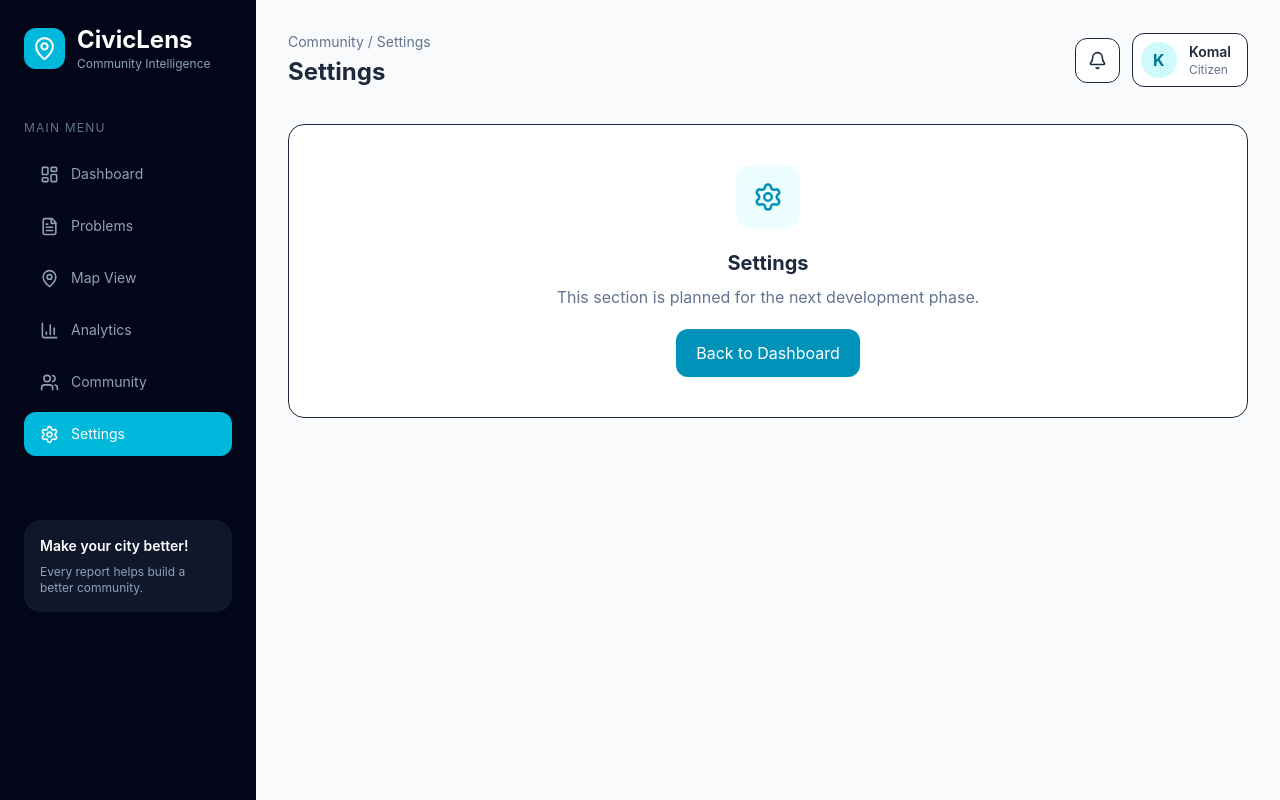
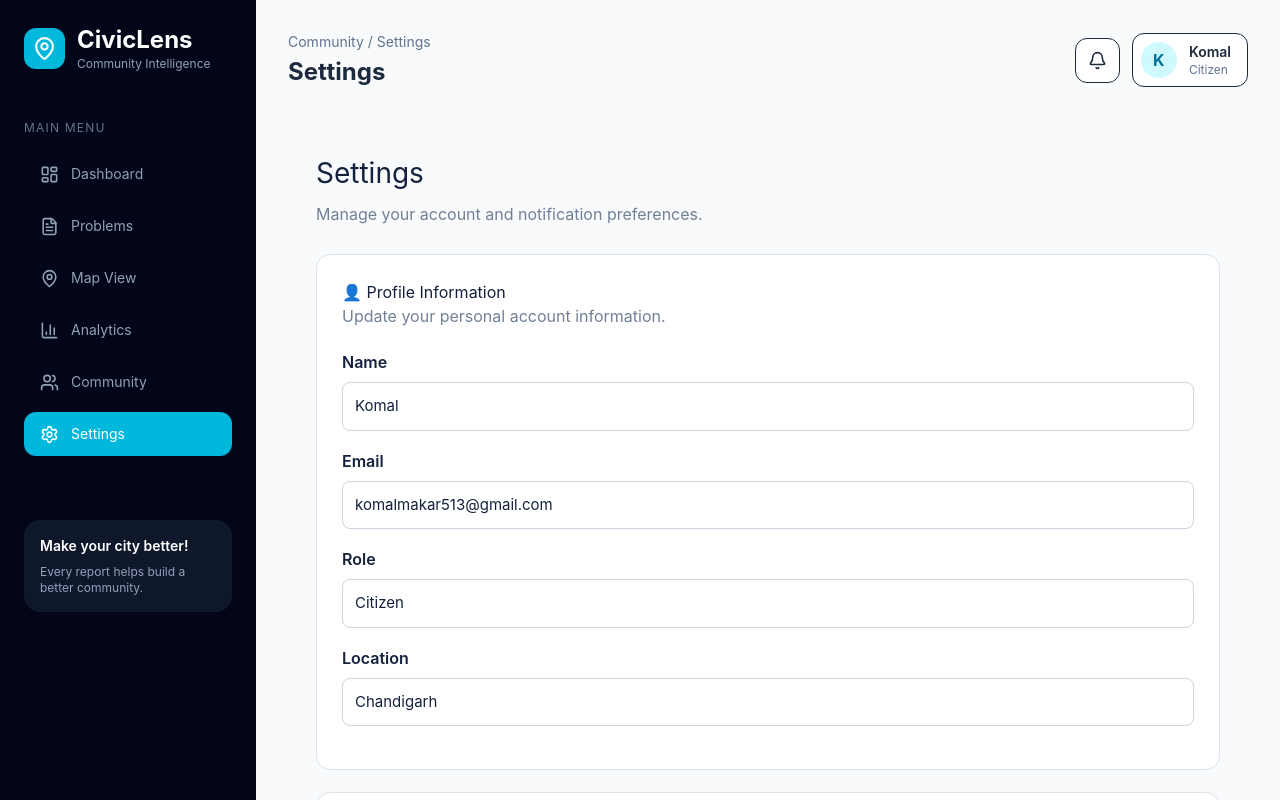
Before and after one commit to komalmakar513/CivicLens, a React app in the folder frontend/: page / in a window 1280 px wide. Both pictures are taken after a click on the button "Settings". Shown: the top 800 px of the page. Built offline with nearby package versions, Linux system fonts and the light colour scheme; the HTML template or start-up script is replaced by a standard one.

Commit message:
Integrate Settings module

```diff
--- a/frontend/src/App.jsx
+++ b/frontend/src/App.jsx
@@ -10,6 +10,7 @@ import ReportProblem from './ReportProblem'
 import MapView from './MapView'
 import Analytics from './Analytics'
 import Community from './Community'
+import SettingsPage from './Settings'
 
 const problems = [
   { id: 1, title: 'Large pothole on main road', category: 'Road Damage', location: 'Sector 15, Chandigarh', severity: 'High', status: 'In Progress' },
@@ -149,8 +150,8 @@ function App() {
                   key={item.name}
                   onClick={() => openPage(item.name)}
                   className={`w-full flex items-center gap-3 px-4 py-3 rounded-xl text-sm ${active === item.name
-                    ? 'bg-cyan-500 text-white'
-                    : 'text-slate-400 hover:bg-slate-800'
+                      ? 'bg-cyan-500 text-white'
+                      : 'text-slate-400 hover:bg-slate-800'
                     }`}
                 >
                   <Icon size={19} />
@@ -211,6 +212,10 @@ function App() {
           {showReport ? (
 
             <ReportProblem onBack={() => setShowReport(false)} />
+
+          ) : active === 'Settings' ? (
+
+            <SettingsPage />
 
           ) : active === 'Map View' ? (
 
--- /dev/null
+++ b/frontend/src/Settings.jsx
@@ -0,0 +1,170 @@
+
+import React, { useState } from "react";
+
+function Settings() {
+    const [profile, setProfile] = useState({
+        name: "Komal",
+        email: "komalmakar513@gmail.com",
+        role: "Citizen",
+        location: "Chandigarh",
+    });
+
+    const [notifications, setNotifications] = useState({
+        email: true,
+        updates: true,
+        resolved: true,
+        community: false,
+    });
+
+    const [message, setMessage] = useState("");
+
+    const handleChange = (e) => {
+        setProfile({ ...profile, [e.target.name]: e.target.value });
+    };
+
+    const toggleNotification = (key) => {
+        setNotifications({
+            ...notifications,
+            [key]: !notifications[key],
+        });
+    };
+
+    const handleSave = () => {
+        localStorage.setItem("civiclens_profile", JSON.stringify(profile));
+        localStorage.setItem(
+            "civiclens_notifications",
+            JSON.stringify(notifications)
+        );
+        setMessage("Settings saved successfully!");
+        setTimeout(() => setMessage(""), 3000);
+    };
+
+    return (
+        <div style={{ padding: "28px", color: "#14213d" }}>
+            <div style={{ marginBottom: "28px" }}>
+                <h1 style={{ fontSize: "28px", marginBottom: "8px" }}>
+                    Settings
+                </h1>
+                <p style={{ color: "#718096" }}>
+                    Manage your account and notification preferences.
+                </p>
+            </div>
+
+            <section style={cardStyle}>
+                <h2>👤 Profile Information</h2>
+                <p style={descriptionStyle}>
+                    Update your personal account information.
+                </p>
+
+                {["name", "email", "role", "location"].map((field) => (
+                    <div key={field} style={{ marginBottom: "18px" }}>
+                        <label style={labelStyle}>
+                            {field.charAt(0).toUpperCase() + field.slice(1)}
+                        </label>
+                        <input
+                            name={field}
+                            value={profile[field]}
+                            onChange={handleChange}
+                            readOnly={field === "role"}
+                            style={inputStyle}
+                        />
+                    </div>
+                ))}
+            </section>
+
+            <section style={cardStyle}>
+                <h2>🔔 Notification Preferences</h2>
+                <p style={descriptionStyle}>
+                    Choose which notifications you want to receive.
+                </p>
+
+                {[
+                    ["email", "Email Notifications"],
+                    ["updates", "Problem Status Updates"],
+                    ["resolved", "Resolved Problem Alerts"],
+                    ["community", "Community Activity"],
+                ].map(([key, title]) => (
+                    <div key={key} style={toggleRow}>
+                        <span>{title}</span>
+                        <input
+                            type="checkbox"
+                            checked={notifications[key]}
+                            onChange={() => toggleNotification(key)}
+                            style={{ width: "20px", height: "20px" }}
+                        />
+                    </div>
+                ))}
+            </section>
+
+            <section style={cardStyle}>
+                <h2>🏙️ About CivicLens</h2>
+                <p style={descriptionStyle}>
+                    CivicLens is a Community Problem Intelligence Platform
+                    designed to help citizens report, track and resolve
+                    public infrastructure problems.
+                </p>
+                <p><strong>Platform:</strong> CivicLens</p>
+                <p><strong>Version:</strong> 1.0.0</p>
+                <p><strong>Account Type:</strong> Citizen</p>
+            </section>
+
+            {message && (
+                <p style={{ color: "green", fontWeight: "600" }}>
+                    {message}
+                </p>
+            )}
+
+            <button onClick={handleSave} style={buttonStyle}>
+                Save Changes
+            </button>
+        </div>
+    );
+}
+
+const cardStyle = {
+    background: "#ffffff",
+    padding: "25px",
+    borderRadius: "14px",
+    border: "1px solid #dce3ed",
+    marginBottom: "22px",
+};
+
+const descriptionStyle = {
+    color: "#718096",
+    marginBottom: "22px",
+};
+
+const labelStyle = {
+    display: "block",
+    marginBottom: "8px",
+    fontWeight: "600",
+};
+
+const inputStyle = {
+    width: "100%",
+    padding: "12px",
+    border: "1px solid #cbd5e0",
+    borderRadius: "8px",
+    fontSize: "15px",
+};
+
+const toggleRow = {
+    display: "flex",
+    justifyContent: "space-between",
+    alignItems: "center",
+    padding: "15px 0",
+    borderBottom: "1px solid #edf0f5",
+};
+
+const buttonStyle = {
+    background: "#06b6d4",
+    color: "#ffffff",
+    padding: "13px 28px",
+    border: "none",
+    borderRadius: "9px",
+    fontWeight: "600",
+    cursor: "pointer",
+    fontSize: "15px",
+};
+
+export default Settings;
```
